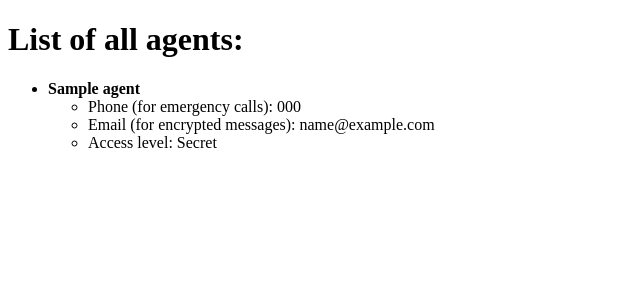
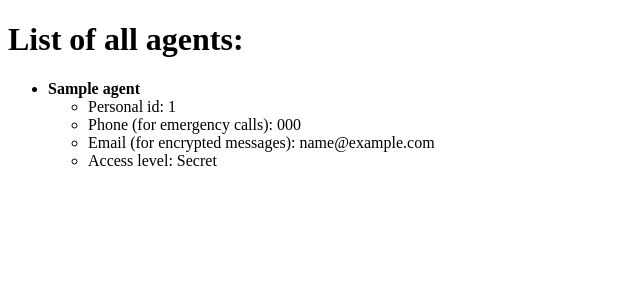
Before and after one commit to xinqich/flask-todo-list, a Flask app: page / in a window 1280 px wide. Shown: the top 300 px of the page, without its empty margins (0-640 px from the left). Run offline with Flask 3, Linux system fonts and the light colour scheme; tables that the repository leaves empty hold one stand-in row (values such as "Sample post").

Commit message:
display agent.id in home and info templates

```diff
--- a/templates/agent.html
+++ b/templates/agent.html
@@ -5,6 +5,7 @@
 {% block content %}
     <h1><b>Info about: {{ agent.codename }}</b></h1>
     <ul>
+        <li>Personal id: {{ agent.id }}</li>
         <li>Phone (for emergency calls): {{ agent.phone }}</li>
         <li>Email (for encrypted messages): {{ agent.email }}</li>
         <li>
--- a/templates/home.html
+++ b/templates/home.html
@@ -9,6 +9,7 @@
             <li>
                 <b>{{ agent.codename }}</b>
                 <ul>
+                    <li>Personal id: {{ agent.id }}</li>
                     <li>Phone (for emergency calls): {{ agent.phone }}</li>
                     <li>Email (for encrypted messages): {{ agent.email }}</li>
                     <li>Access level: {% if agent.access == 0 %}
```
